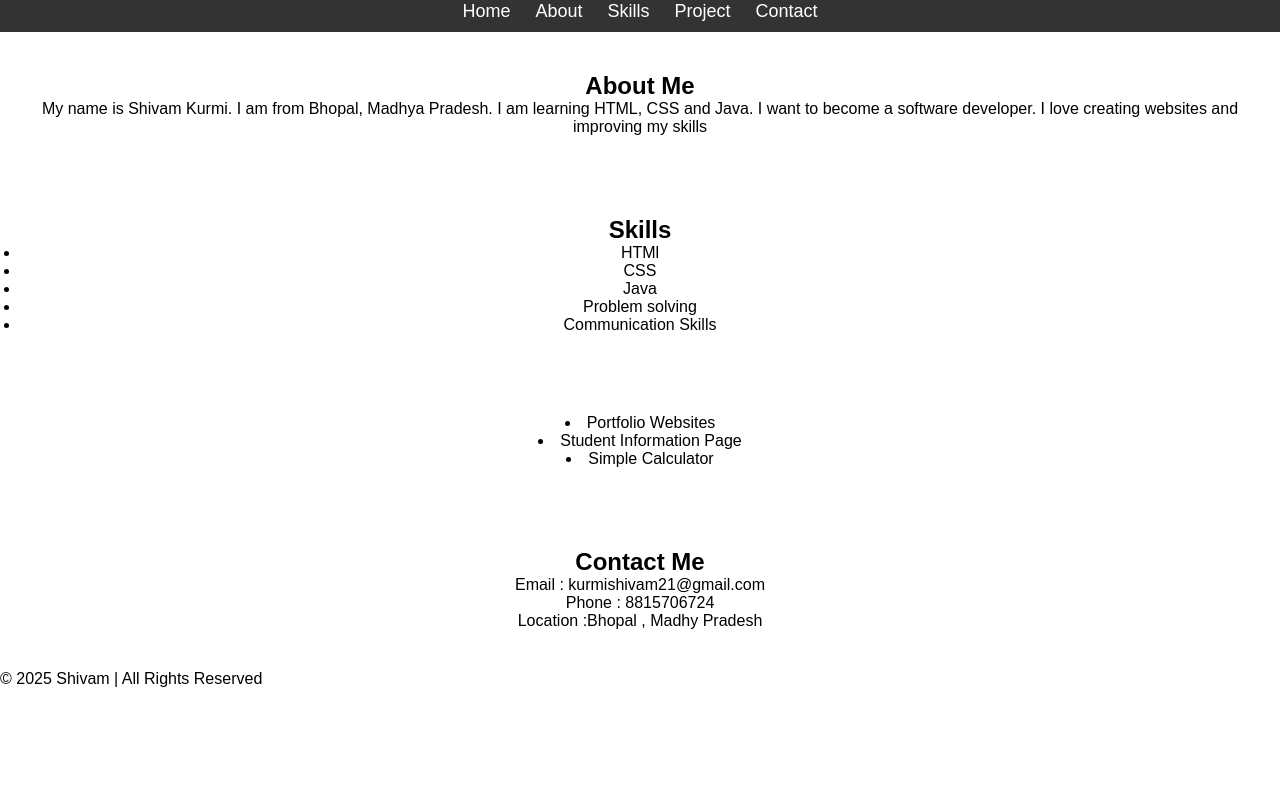
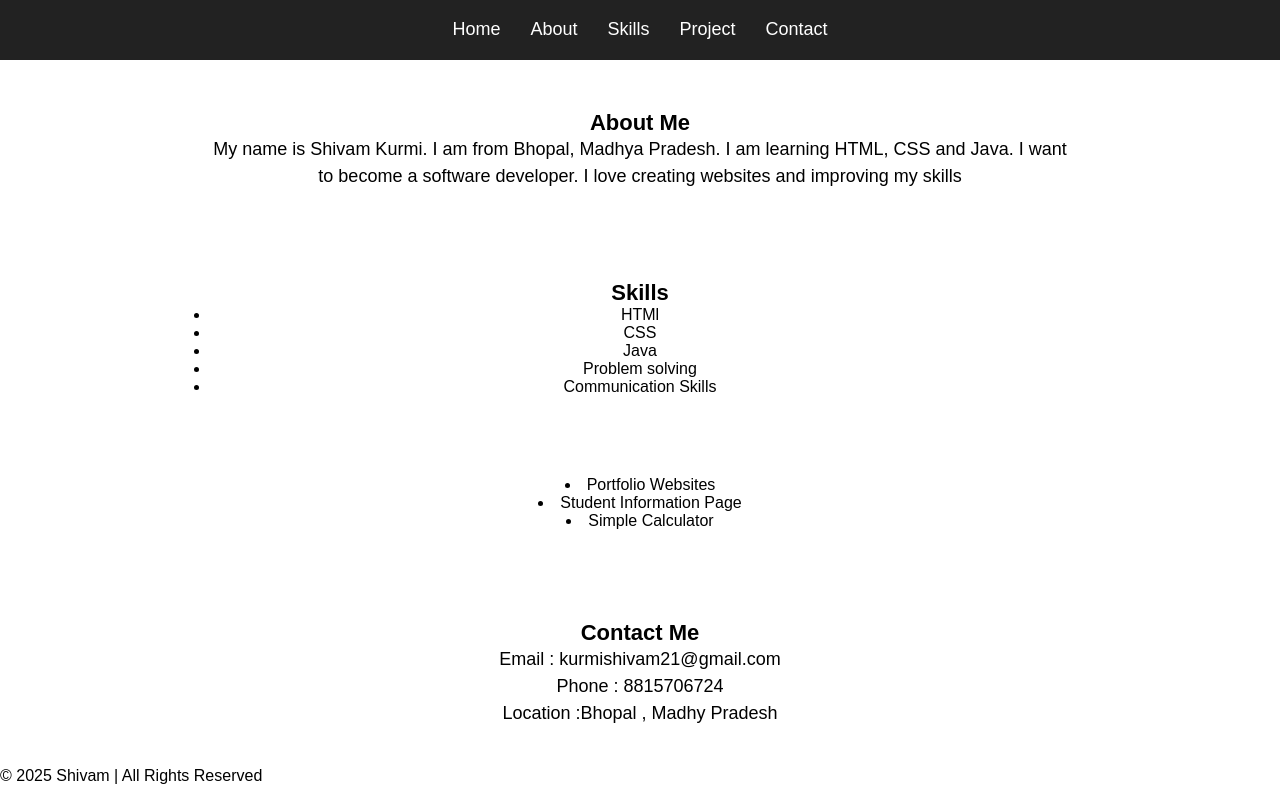
Before and after one commit to Kurmishivam/kurmishivam.github.io, a plain HTML site: page index.html in a window 1280 px wide. Shown: the part 96-881 px from the top of the page. Before the commit the page ends 800 px from the top, so only its background shows below. Drawn offline with Linux system fonts and the light colour scheme.

Commit message:
Refactor CSS for improved structure and styling

```diff
--- a/style.css
+++ b/style.css
@@ -1,37 +1,75 @@
-* {
+*{
     margin: 0;
     padding: 0;
     box-sizing: border-box;
-}
-
-body {
     font-family: Arial, sans-serif;
 }
 
-header {
+/* HEADER */
+header{
     text-align: center;
-  padding: 20px 0;
+    padding: 30px 10px;
 }
 
-nav {
-  background-color: #333;
-  padding: 10px 0;
+h1{
+    font-size: 32px;
+    font-weight: 800;
 }
 
-nav ul {
+h2{
+    font-size: 22px;
+    margin-top: 10px;
+}
+
+/* NAVBAR */
+nav{
+    background: #222;
+    padding: 12px 0;
+}
+
+nav ul{
     display: flex;
     justify-content: center;
-  gap: 25px;
+    flex-wrap: wrap;
     list-style: none;
 }
 
-nav ul li a {
-  color: white;
+nav ul li{
+    margin: 8px 15px;
+}
+
+nav ul li a{
     text-decoration: none;
     font-size: 18px;
+    color: white;
 }
 
-section {
+/* SECTIONS */
+section{
+    max-width: 900px;
+    margin: auto;
     padding: 40px 20px;
     text-align: center;
 }
+
+section h3{
+    font-size: 28px;
+    margin-bottom: 20px;
+}
+
+section p{
+    font-size: 18px;
+    line-height: 1.5;
+}
+
+/* SKILLS LIST */
+.skills-list{
+    text-align: left;
+    max-width: 500px;
+    margin: auto;
+}
+
+.skills-list li{
+    font-size: 20px;
+    margin: 8px 0;
+}
```
Lines whose indentation alone changed are shown as unchanged.
